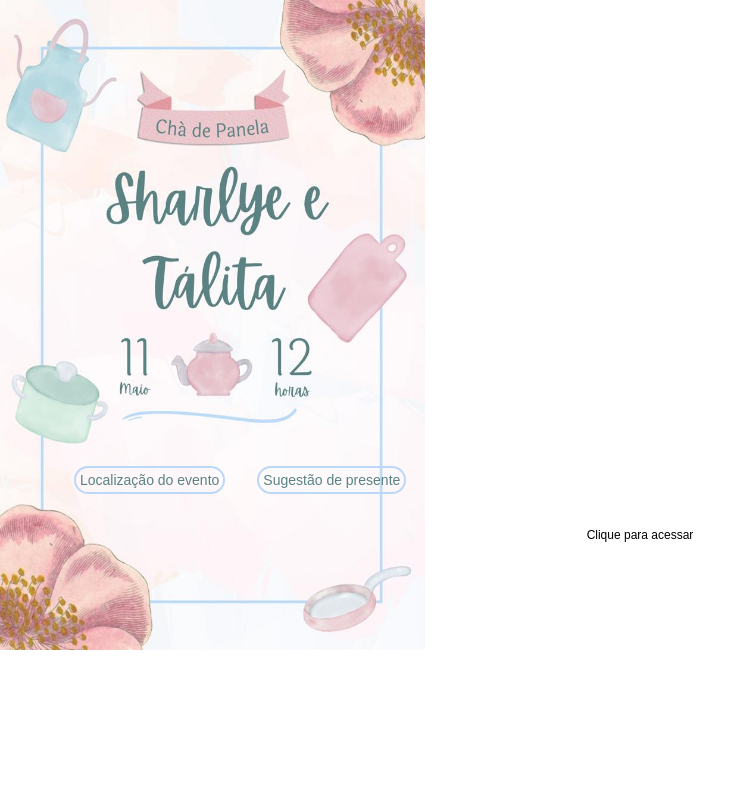
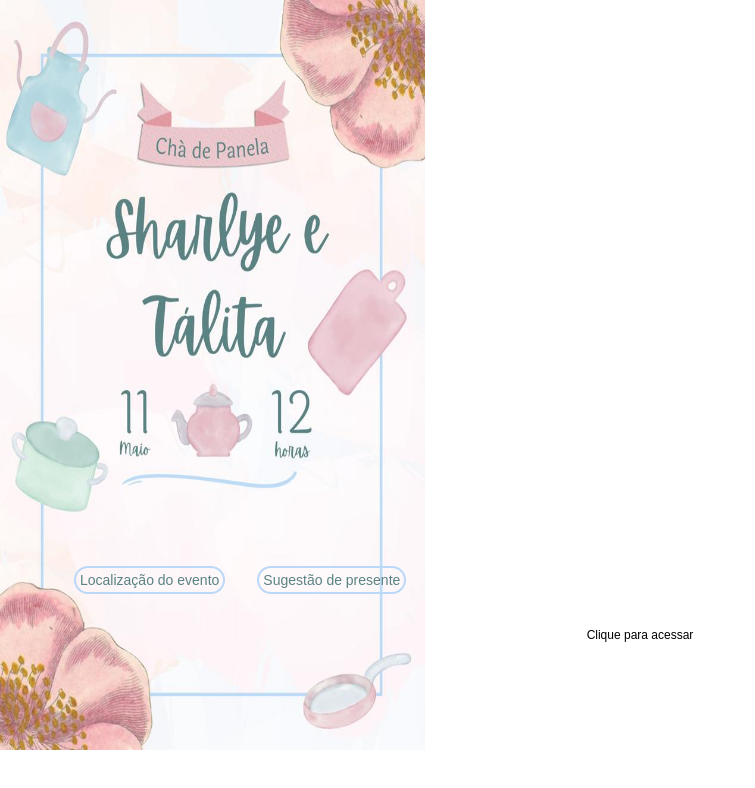
Before and after one commit to Sharlye/Cha-de-panela, a plain HTML site: page index.html in a window 1280 px wide. Shown: the whole page, without its empty margins (0-755 px from the left). Drawn offline with Linux system fonts and the light colour scheme.

Commit message:
Imagem de fundo

```diff
--- a/estilo.css
+++ b/estilo.css
@@ -3,13 +3,13 @@ body {
     overflow-y: hidden;
     background-image: url(./Imagem/Imagem.jpeg);
     background-repeat: no-repeat;
-    background-size: 425px 650px;
+    background-size: 425px 750px;
 }
 .container {
     display: flex;
     padding-left: 50px;
     padding-right: 50px;
-    margin-top: 450px;
+    margin-top: 550px;
 }
 .column {
     flex: 1;
```
